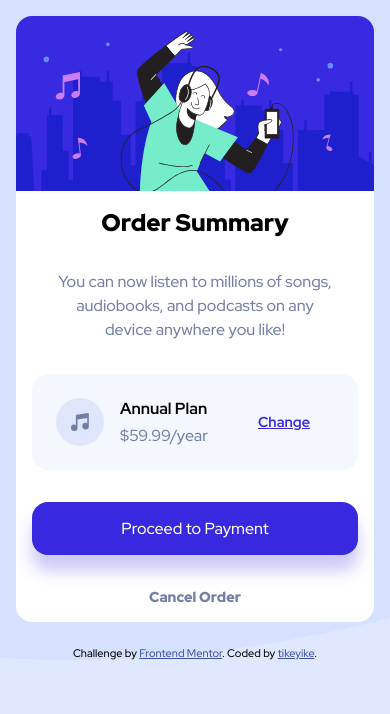
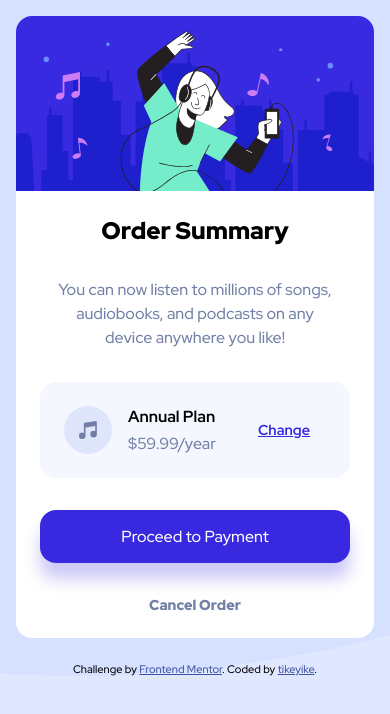
Before and after one commit to tikeyike/order-summary-component-main, a plain HTML site: page index.html in a window 390 px wide. Drawn offline with Linux system fonts and the light colour scheme.

Commit message:
fixed the responsiveness again

```diff
--- a/style.css
+++ b/style.css
@@ -134,12 +134,12 @@ strong {
   }
 
   .card-content {
-    padding: 1rem;
+    padding: 1.5rem;
   }
 
   .text {
     line-height: 1.5;
-    padding: 0 1.5rem;
+    padding: 0 1rem;
   }
 
   body {
```
